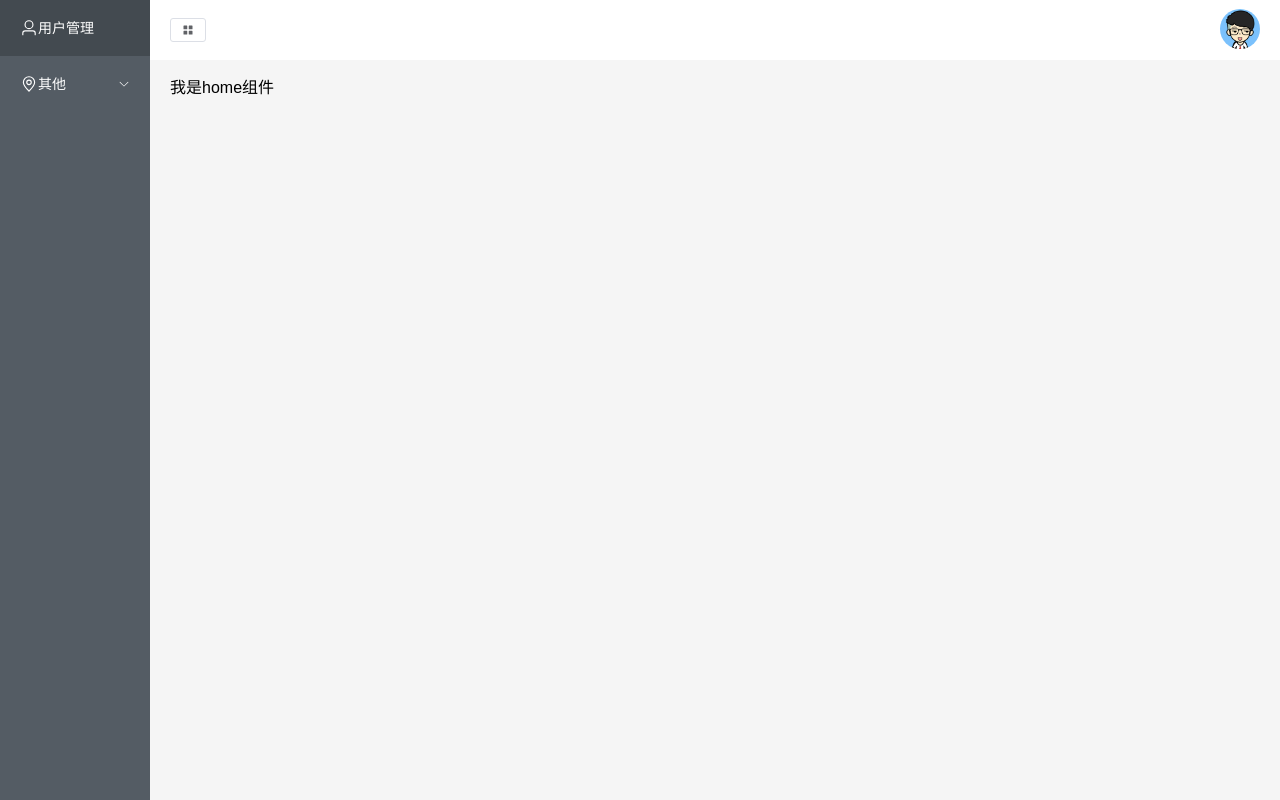
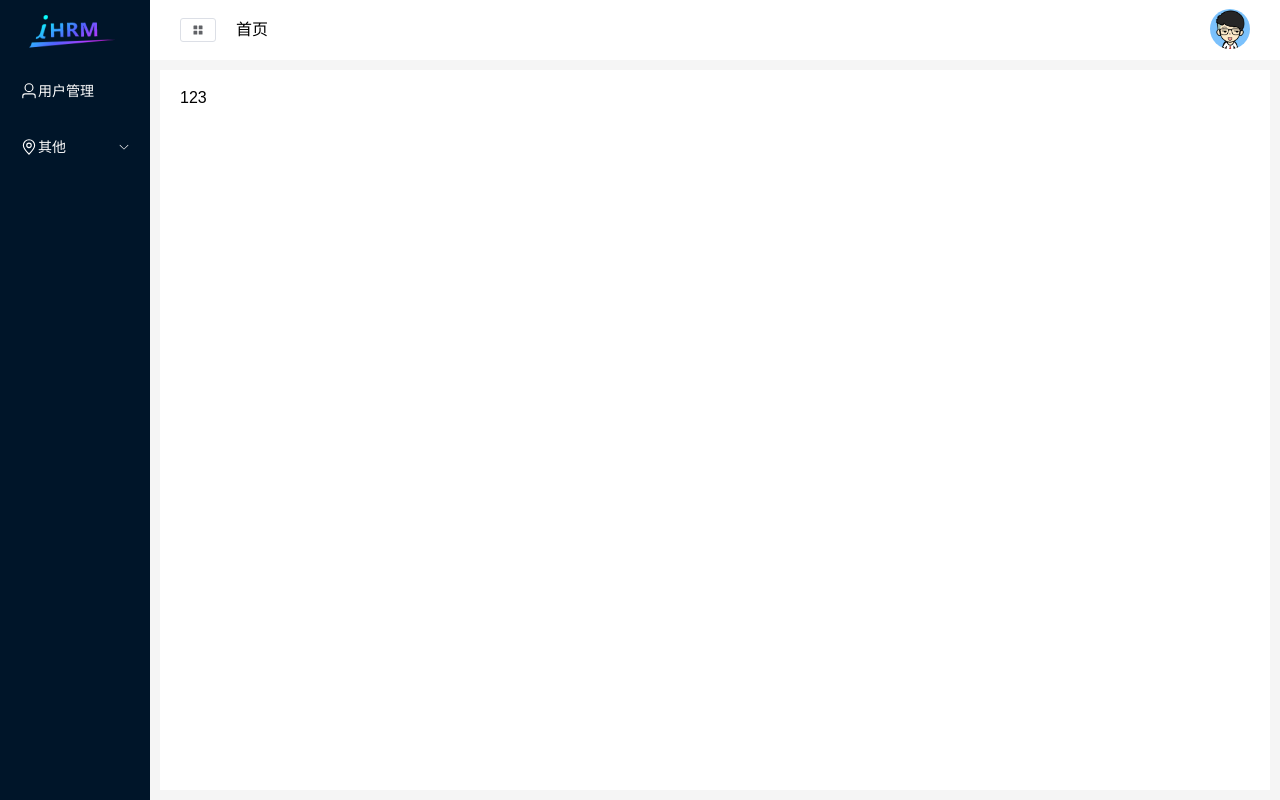
Before and after one commit to shanjie111/houtai, a Vue app: page /home in a window 1280 px wide. Built offline with nearby package versions, Linux system fonts and the light colour scheme.

Commit message:
再次修改样式

```diff
--- a/src/components/Aside.vue
+++ b/src/components/Aside.vue
@@ -47,10 +47,11 @@ const hasChildren = () => {
   <el-aside width="200px">
     <el-menu
       class="el-menu-vertical-demo"
-      background-color="#545c64"
+      background-color="#001529"
       text-color="#fff"
       :collapse="false"
     >
+      <img class="imgs" src="../assets/logo.png" alt="" />
       <!-- 没有子级 -->
       <el-menu-item v-for="item in noChildren()" :key="item.path" :index="item.path">
         <component class="icons" :is="item.icon"></component>
@@ -79,6 +80,10 @@ const hasChildren = () => {
 </template>
 
 <style lang="less" scoped>
+.imgs {
+  width: 150px;
+  height: 60px;
+}
 .icons {
   width: 18px;
   height: 18px;
--- a/src/components/Header.vue
+++ b/src/components/Header.vue
@@ -37,6 +37,7 @@ header {
   align-items: center;
   width: 100%;
   background-color: #fff;
+  padding: 30px;
 }
 .r-contnet {
   .user {
@@ -53,7 +54,7 @@ header {
     margin-right: 20px;
   }
   h3 {
-    color: #fff;
+    color: #000;
   }
 }
 </style>
--- a/src/views/Home/index.vue
+++ b/src/views/Home/index.vue
@@ -1,3 +1,14 @@
 <script setup lang="ts"></script>
 
-<template>我是home组件</template>
+<template>
+  <div class="home">123</div>
+</template>
+
+<style lang="less" scoped>
+.home {
+  background-color: #fff;
+  padding: 20px;
+  width: 100%;
+  height: 100%;
+}
+</style>
--- a/src/views/Layout/index.vue
+++ b/src/views/Layout/index.vue
@@ -26,7 +26,20 @@
     & > .el-aside {
       width: 150px;
       height: 100%;
-      background-color: #545c64;
+      background-color: #001529;
+    }
+  }
+}
+
+.common-layout {
+  & > .el-container {
+    & > .el-container {
+      & > .el-main {
+        height: 92.5%;
+        padding: 10px;
+        background: f5f6f8;
+        overflow: hidden;
+      }
     }
   }
 }
```
Also changed, not shown: src/assets/logo.png (added).
